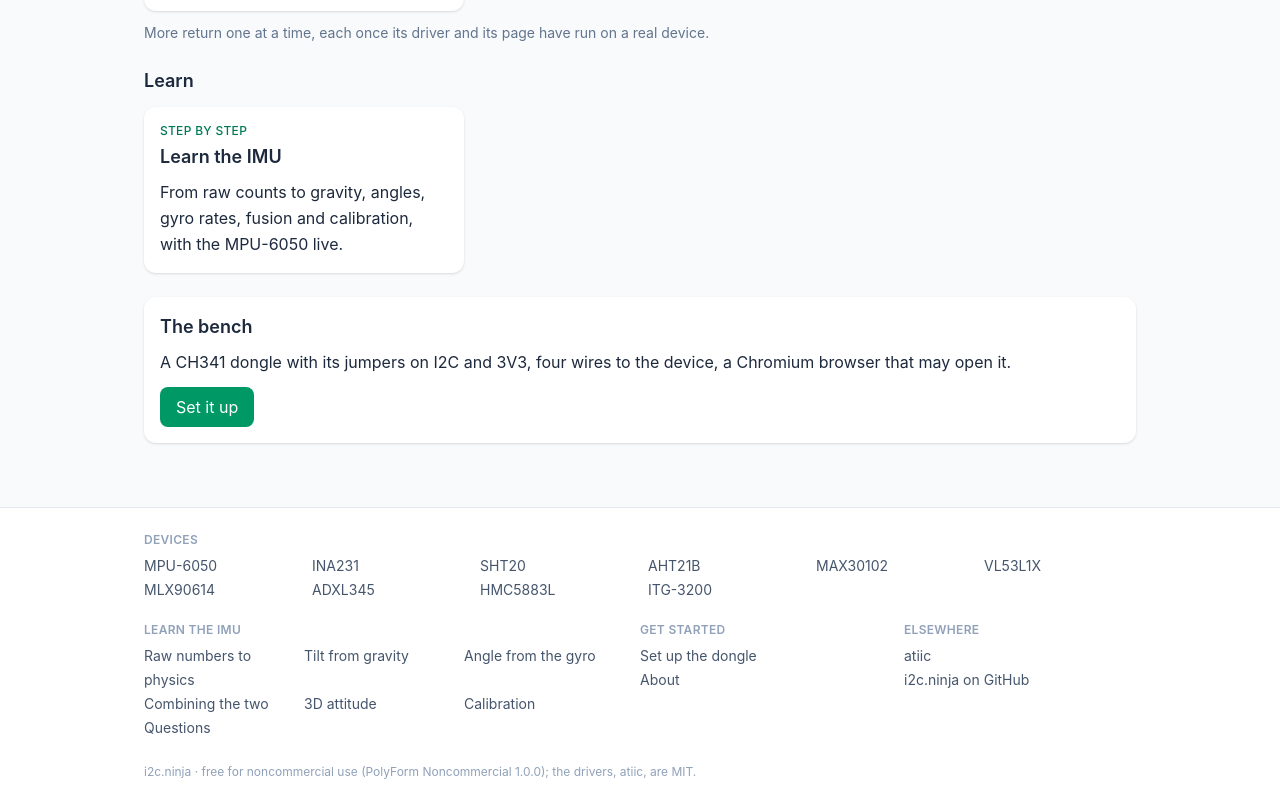
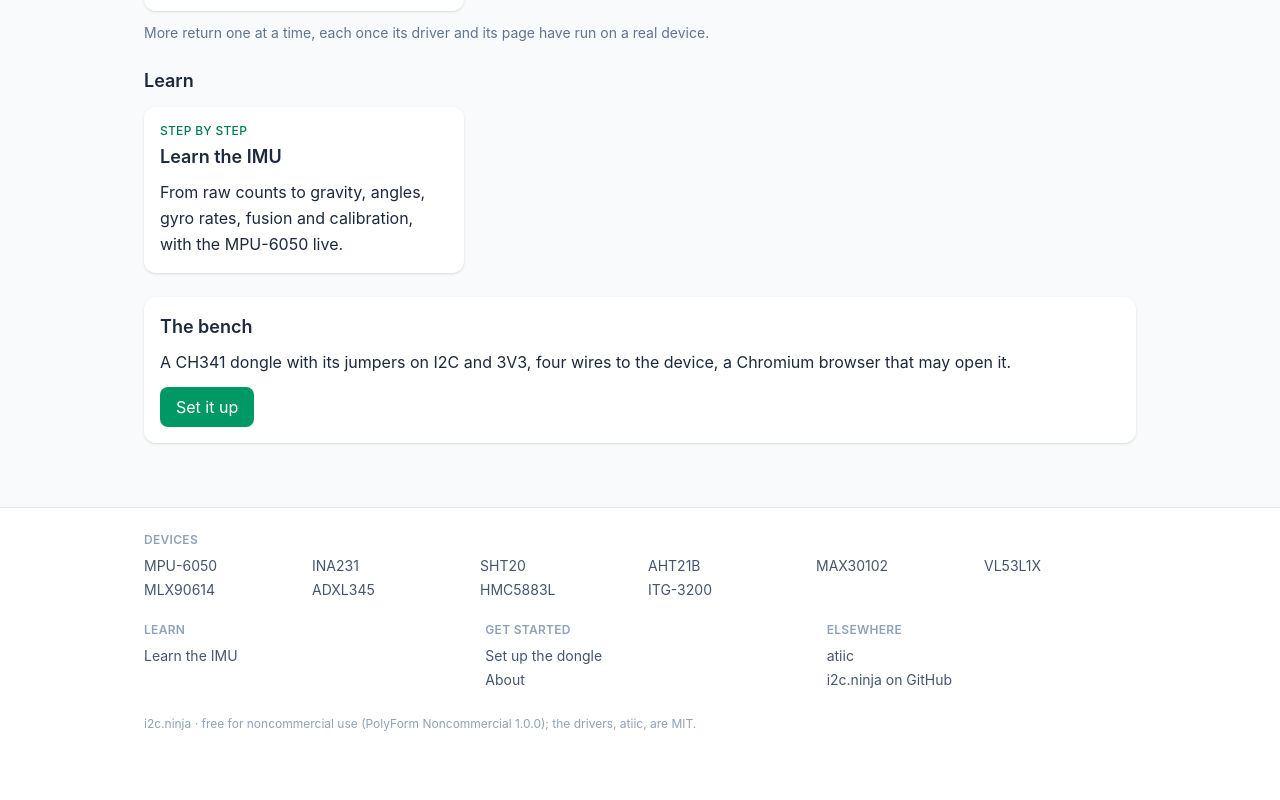
Before and after one commit to aguegu/i2c.ninja, a Vue app: page / in a window 1280 px wide. Shown: the part 1090-1890 px from the top of the page. After the commit the page ends 1842 px from the top, so only its background shows below. Built offline with nearby package versions, Linux system fonts and the light colour scheme.

Commit message:
SiteFooter: Learn as its one index link, not every step
Co-Authored-By: Claude Opus 5.5 <noreply@anthropic.com>

```diff
--- a/src/components/SiteFooter.vue
+++ b/src/components/SiteFooter.vue
@@ -1,13 +1,13 @@
 <script setup>
 // The footer: the site map (every page, from lib/nav.js) and the license.
 // Kept short as the devices grow: they fill rows across the full width
-// first; Learn, Get started and Elsewhere share the row under them.
-import { DEVICE_LINKS, LEARN_LINKS, START_LINKS, ELSEWHERE_LINKS } from '../lib/nav.js';
+// first; Learn (its index; the steps are linked from there), Get started
+// and Elsewhere share the row under them.
+import { DEVICE_LINKS, START_LINKS, ELSEWHERE_LINKS } from '../lib/nav.js';
 
 const link = 'text-slate-600 hover:text-emerald-600 dark:text-slate-300';
 const head = 'mb-1.5 text-xs font-semibold tracking-wide text-slate-400 uppercase';
 const start = START_LINKS.filter((l) => l.to !== '/'); // the logo is home
-const steps = LEARN_LINKS.slice(1).map((l) => ({ ...l, label: l.label.replace(/^\d+\.\s*/, '') }));
 </script>
 
 <template>
@@ -19,11 +19,11 @@ const steps = LEARN_LINKS.slice(1).map((l) => ({ ...l, label: l.label.replace(/^
           <li v-for="l in DEVICE_LINKS" :key="l.to"><RouterLink :to="l.to" :class="link">{{ l.label.replace(' / MPU-6500', '') }}</RouterLink></li>
         </ul>
       </div>
-      <div class="grid grid-cols-2 gap-x-8 gap-y-5 md:grid-cols-[2fr_1fr_1fr]">
-        <div class="col-span-2 md:col-span-1">
-          <p :class="head"><RouterLink to="/learn/imu" class="hover:text-emerald-600">Learn the IMU</RouterLink></p>
-          <ul class="grid grid-cols-2 gap-x-4 sm:grid-cols-3">
-            <li v-for="l in steps" :key="l.to"><RouterLink :to="l.to" :class="link">{{ l.label }}</RouterLink></li>
+      <div class="grid grid-cols-2 gap-x-8 gap-y-5 sm:grid-cols-3">
+        <div>
+          <p :class="head">Learn</p>
+          <ul>
+            <li><RouterLink to="/learn/imu" :class="link">Learn the IMU</RouterLink></li>
           </ul>
         </div>
         <div>
```
